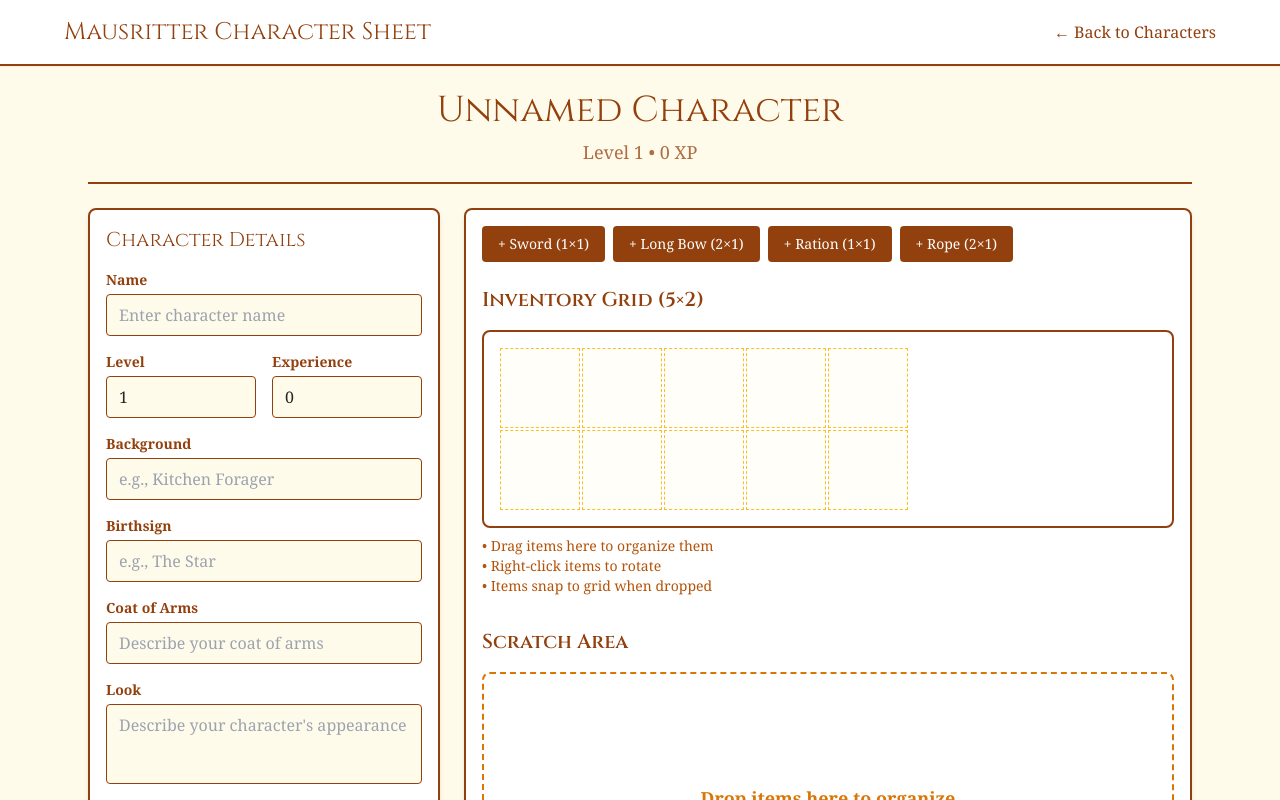
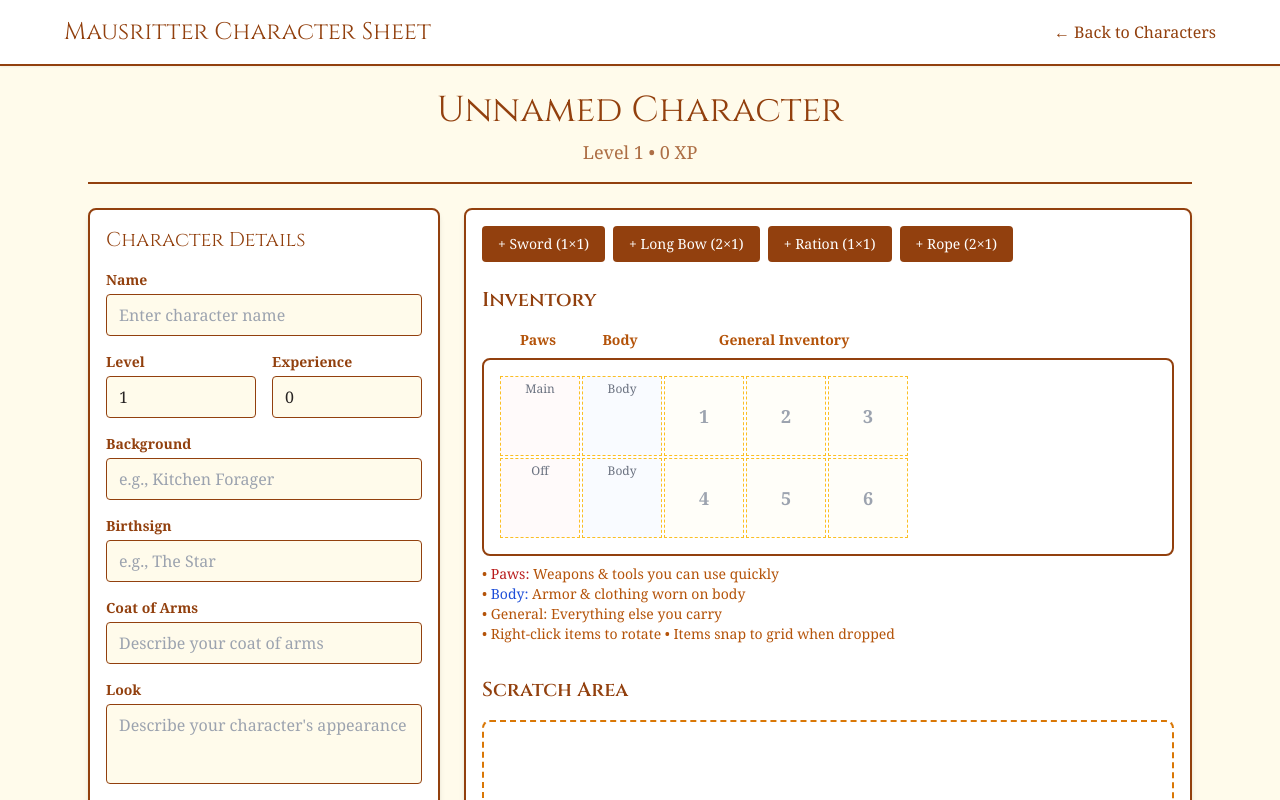
Before and after one commit to chippolot/mausritter-character-manager, a React (Vite) app: page / in a window 1280 px wide. Both pictures are taken after a click on the button "Create Your First Character". Shown: the top 800 px of the page. Built offline with nearby package versions, Linux system fonts and the light colour scheme.

Commit message:
Grid labeling and snapping improvements

```diff
--- a/src/components/CharacterSheet.tsx
+++ b/src/components/CharacterSheet.tsx
@@ -2,9 +2,7 @@ import React from 'react';
 import { Character } from '../stores/characterStore-simple';
 import { useCharacterStore } from '../stores/characterStore-simple';
 import { AttributeBlock } from './AttributeBlock';
-import { InventoryGrid } from './InventoryGrid';
 import { TactileInventory } from './TactileInventory';
-import { EquipmentSlots } from './EquipmentSlots';
 import { HirelingList } from './HirelingList';
 import { CharacterDetails } from './CharacterDetails';
 
@@ -34,7 +32,6 @@ export const CharacterSheet: React.FC<CharacterSheetProps> = ({ character }) =>
         <div className="lg:col-span-1 space-y-6">
           <CharacterDetails character={character} onUpdate={handleUpdate} />
           <AttributeBlock character={character} onUpdate={handleUpdate} />
-          <EquipmentSlots character={character} onUpdate={handleUpdate} />
         </div>
 
         <div className="lg:col-span-2 space-y-6">
--- a/src/components/InventoryGridNew.tsx
+++ b/src/components/InventoryGridNew.tsx
@@ -15,6 +15,50 @@ export const InventoryGridNew: React.FC<InventoryGridProps> = ({ onGridDrop }) =
     onGridDrop({ x, y });
   };
 
+  const getSectionStyle = (x: number, y: number) => {
+    let sectionClass = '';
+    let borderClass = 'border border-dashed border-amber-400';
+
+    if (x === 0) {
+      // Paws column (left)
+      sectionClass = 'bg-red-50 bg-opacity-40';
+    } else if (x === 1) {
+      // Body column (middle)
+      sectionClass = 'bg-blue-50 bg-opacity-40';
+    } else {
+      // General inventory (right columns)
+      sectionClass = 'bg-amber-50 bg-opacity-30';
+    }
+
+    return `${borderClass} ${sectionClass}`;
+  };
+
+  const getCellLabel = (x: number, y: number) => {
+    if (x === 0) {
+      // Paws column - use shorter labels
+      return y === 0 ? 'Main' : 'Off';
+    } else if (x === 1) {
+      // Body column
+      return 'Body';
+    } else {
+      // General inventory - number sequentially
+      // Top row: cells 2,3 become 1,2
+      // Bottom row: cells 2,3 become 3,4, etc.
+      const inventoryIndex = (y * 3) + (x - 2) + 1;
+      return inventoryIndex.toString();
+    }
+  };
+
+  const getCellLabelStyle = (x: number, y: number) => {
+    if (x <= 1) {
+      // Paws and Body - small text at top, absolute positioned
+      return 'absolute top-1 left-1/2 transform -translate-x-1/2 text-xs text-gray-500 whitespace-nowrap';
+    } else {
+      // General inventory - large centered text, absolute positioned
+      return 'absolute top-1/2 left-1/2 transform -translate-x-1/2 -translate-y-1/2 text-lg text-gray-400 font-semibold';
+    }
+  };
+
   const renderGridCells = () => {
     const cells = [];
 
@@ -24,8 +68,8 @@ export const InventoryGridNew: React.FC<InventoryGridProps> = ({ onGridDrop }) =
           <div
             key={`${x}-${y}`}
             className={`
-              border border-dashed border-amber-400 bg-amber-50 bg-opacity-30
-              cursor-pointer transition-colors duration-200
+              ${getSectionStyle(x, y)}
+              cursor-pointer transition-colors duration-200 relative
               hover:bg-amber-100 hover:border-amber-600
               ${isOver ? 'bg-yellow-100 border-yellow-500' : ''}
             `}
@@ -36,7 +80,11 @@ export const InventoryGridNew: React.FC<InventoryGridProps> = ({ onGridDrop }) =
               gridRow: y + 1,
             }}
             onClick={() => handleCellClick(x, y)}
-          />
+          >
+            <span className={`${getCellLabelStyle(x, y)} pointer-events-none select-none`}>
+              {getCellLabel(x, y)}
+            </span>
+          </div>
         );
       }
     }
@@ -46,7 +94,23 @@ export const InventoryGridNew: React.FC<InventoryGridProps> = ({ onGridDrop }) =
 
   return (
     <div className="relative">
-      <h2 className="text-xl text-amber-800 mb-4 font-bold">Inventory Grid (5×2)</h2>
+      <h2 className="text-xl text-amber-800 mb-4 font-bold">Inventory</h2>
+
+      {/* Section labels */}
+      <div className="mb-2 flex" style={{
+        paddingLeft: '16px', // Match grid padding
+        gap: '2px',
+      }}>
+        <div className="text-center text-sm font-semibold text-amber-700" style={{width: GRID_CONFIG.cellSize}}>
+          Paws
+        </div>
+        <div className="text-center text-sm font-semibold text-amber-700" style={{width: GRID_CONFIG.cellSize}}>
+          Body
+        </div>
+        <div className="text-center text-sm font-semibold text-amber-700" style={{width: GRID_CONFIG.cellSize * 3 + 4}}>
+          General Inventory
+        </div>
+      </div>
 
       <div
         ref={setNodeRef}
@@ -67,9 +131,10 @@ export const InventoryGridNew: React.FC<InventoryGridProps> = ({ onGridDrop }) =
       </div>
 
       <div className="mt-2 text-sm text-amber-700">
-        <p>• Drag items here to organize them</p>
-        <p>• Right-click items to rotate</p>
-        <p>• Items snap to grid when dropped</p>
+        <p>• <span className="text-red-700">Paws:</span> Weapons & tools you can use quickly</p>
+        <p>• <span className="text-blue-700">Body:</span> Armor & clothing worn on body</p>
+        <p>• <span className="text-amber-700">General:</span> Everything else you carry</p>
+        <p>• Right-click items to rotate • Items snap to grid when dropped</p>
       </div>
     </div>
   );
--- a/src/components/TactileInventory.tsx
+++ b/src/components/TactileInventory.tsx
@@ -85,8 +85,10 @@ export const TactileInventory: React.FC<TactileInventoryProps> = ({
     const itemTopLeftY = mouseY - (actualHeight * GRID_CONFIG.cellSize / 2);
 
     // Find which grid cell the top-left corner should snap to
-    const gridX = Math.round(itemTopLeftX / GRID_CONFIG.cellSize);
-    const gridY = Math.round(itemTopLeftY / GRID_CONFIG.cellSize);
+    // Account for the 2px gaps between cells when calculating grid position
+    const cellSizeWithGap = GRID_CONFIG.cellSize + 2;
+    const gridX = Math.round(itemTopLeftX / cellSizeWithGap);
+    const gridY = Math.round(itemTopLeftY / cellSizeWithGap);
 
     // Ensure the item fits within the grid bounds
     return {
@@ -117,7 +119,7 @@ export const TactileInventory: React.FC<TactileInventoryProps> = ({
     let updatedItem: PlacedItem;
 
     if (over.id === 'inventory-grid') {
-      // Use the DragOverlay position to determine where to drop
+      // Get the actual grid element to calculate precise positioning
       const gridElement = document.querySelector('[data-id="inventory-grid"]') as HTMLElement;
       if (!gridElement) return;
 
@@ -127,11 +129,12 @@ export const TactileInventory: React.FC<TactileInventoryProps> = ({
       const mouseX = event.activatorEvent.clientX + (event.delta?.x || 0);
       const mouseY = event.activatorEvent.clientY + (event.delta?.y || 0);
 
-      // Convert to grid coordinates (accounting for padding and header)
-      const gridX = mouseX - rect.left - 16; // 16px padding
-      const gridY = mouseY - rect.top - 16;  // 16px padding (removed extra header offset)
+      // Convert to grid coordinates relative to the actual grid content area
+      // The grid has padding, so we need to account for that
+      const gridContentX = mouseX - rect.left - 16; // 16px = p-4 padding
+      const gridContentY = mouseY - rect.top - 16;  // 16px = p-4 padding
 
-      const dropPosition = snapToGrid(gridX, gridY, draggedItem);
+      const dropPosition = snapToGrid(gridContentX, gridContentY, draggedItem);
 
       if (canPlaceItem(draggedItem, dropPosition)) {
         updatedItem = {
@@ -325,17 +328,18 @@ export const TactileInventory: React.FC<TactileInventoryProps> = ({
       >
         <div className="relative mb-8">
           <InventoryGridNew onGridDrop={handleGridDrop} />
-          <div className="absolute top-16 left-4 pointer-events-none">
           {items.filter(item => item.isInGrid && item.id !== activeItem?.id).map((item) => {
-              const style: React.CSSProperties = {
-                position: 'absolute',
-                left: item.position.x * GRID_CONFIG.cellSize,
-                top: item.position.y * GRID_CONFIG.cellSize,
-                pointerEvents: 'auto',
-              };
-
+            // Position items relative to the grid element using a more direct approach
             return (
-                <div key={item.id} style={style}>
+              <div
+                key={item.id}
+                className="absolute pointer-events-auto"
+                style={{
+                  // Position items to align with grid cells, accounting for gaps
+                  top: 90 + item.position.y * GRID_CONFIG.cellSize + item.position.y * 2, // Add 2px for each row gap
+                  left: 18 + item.position.x * GRID_CONFIG.cellSize + item.position.x * 2, // Add 2px for each column gap
+                }}
+              >
                 <ItemCard
                   item={item}
                   onRotate={handleRotateItem}
@@ -345,11 +349,10 @@ export const TactileInventory: React.FC<TactileInventoryProps> = ({
             );
           })}
         </div>
-        </div>
 
         <div className="relative">
           <ScratchArea onScratchDrop={handleScratchDrop} />
-          <div className="absolute top-16 left-4 pointer-events-none">
+          <div className="absolute top-20 left-4 pointer-events-none">
             {items.filter(item => !item.isInGrid && item.id !== activeItem?.id).map((item) => {
               if (!item.scratchPosition) return null;
 
```
Lines whose indentation alone changed are shown as unchanged.
